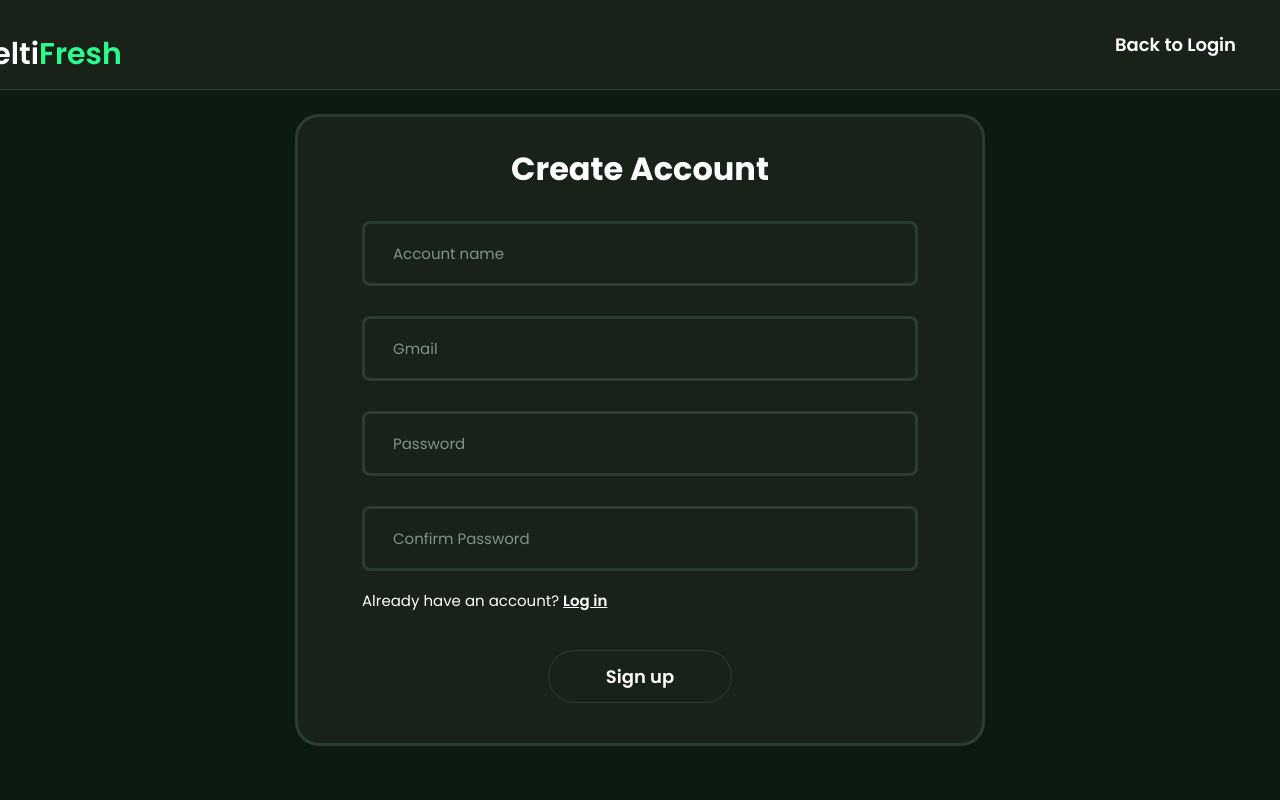
After one commit to nksglld/PeltiFresh-Website, a Flask app: template templates/sign_up.html in a window 1280 px wide. The commit adds this page. Run offline with Flask 3, Linux system fonts and the light colour scheme; the template is opened without the code that fills it, so the values that code supplies are empty.

Commit message:
add sign-up page

```diff
--- a/app.py
+++ b/app.py
@@ -18,9 +18,11 @@ def login_user():
         pass  # real login check comes later
     return render_template("login.html", role="user")
 
-@app.route("/register")
+@app.route("/register", methods=["GET", "POST"])
 def register():
-    return "Sign-up page (coming next)"
+    if request.method == "POST":
+        pass  # saving the account to the database comes later
+    return render_template("register.html")
 
 if __name__ == "__main__":
     app.run(debug=True)
--- a/static/css/style.css
+++ b/static/css/style.css
@@ -12,7 +12,7 @@
 }
 
 * { box-sizing: border-box; }
-
+/* Select log in */
 body {
   margin: 0;
   min-height: 100vh;
@@ -32,13 +32,15 @@ body {
   font-size: 40px;
   font-weight: 600;
   color: var(--text-pelti);
+  transform: translate(-70px, 10px);
+  font-size: 80px;
 }
 .brand span { color: var(--text-fresh); }
 
 .select-card {
   width: 100%;
-  max-width: 840px;
-  min-height: 380px;
+  max-width: 1228px;
+  min-height: 600px;
   background: var(--user-button);
   border: 1px solid var(--border);
   border-radius: 14px;
@@ -99,7 +101,13 @@ body {
   .select-actions { width: 100%; max-width: 320px; }
 }
 
-.brand-large { font-size: 44px; }
+/* Login Page Styles */
+.brand-large {
+  width: 100%;
+  font-size: 44px;
+  text-align: center;
+  transform: translateY(10px);
+}
 
 .login-box {
   width: 100%;
@@ -170,3 +178,81 @@ body {
   .brand-large { font-size: 36px; }
   .login-links { flex-direction: column; align-items: flex-start; }
 }
+
+/* Create an account page styles */
+.topbar {
+  display: flex;
+  align-items: center;
+  justify-content: space-between;
+  height: 90px;
+  padding: 0 44px;
+  background: var(--user-button);
+  border-bottom: 1px solid var(--border);
+}
+.brand-sm { font-size: 30px; }
+.topbar-link {
+  color: var(--other-text);
+  text-decoration: none;
+  font-size: 18px;
+  font-weight: 600;
+}
+.topbar-link:hover { color: var(--text-fresh); }
+
+.signup-wrap {
+  display: flex;
+  justify-content: center;
+  padding: 24px 20px 48px;
+}
+
+.signup-card {
+  width: 100%;
+  max-width: 690px;
+  background: var(--user-button);
+  border: 3px solid var(--border);
+  border-radius: 24px;
+  padding: 28px 64px 40px;
+}
+
+.signup-title {
+  margin: 0 0 28px;
+  text-align: center;
+  font-size: 32px;
+  font-weight: 700;
+}
+
+.signup-form {
+  display: flex;
+  flex-direction: column;
+  gap: 30px;
+}
+
+.field-lg {
+  padding: 18px 28px;
+  border: 3px solid var(--border);
+  border-radius: 8px;
+  font-size: 15px;
+}
+
+.signup-note {
+  margin: -12px 0 0;
+  font-size: 15px;
+}
+
+.btn-signup {
+  align-self: center;
+  min-width: 184px;
+  padding: 12px 32px;
+  font-size: 18px;
+  font-weight: 600;
+  border-radius: 30px;
+}
+
+@media (max-width: 600px) {
+  .topbar { height: 70px; padding: 0 16px; }
+  .brand-sm { font-size: 24px; }
+  .topbar-link { font-size: 15px; }
+  .signup-card { padding: 24px 20px 32px; border-radius: 18px; }
+  .signup-title { font-size: 26px; }
+  .signup-form { gap: 20px; }
+  .field-lg { padding: 14px 16px; }
+}
--- /dev/null
+++ b/templates/sign_up.html
@@ -0,0 +1,48 @@
+<!DOCTYPE html>
+<html lang="en">
+<head>
+  <meta charset="UTF-8">
+  <meta name="viewport" content="width=device-width, initial-scale=1">
+  <title>PeltiFresh | Create Account</title>
+  <link rel="preconnect" href="https://fonts.googleapis.com">
+  <link href="https://fonts.googleapis.com/css2?family=Poppins:wght@400;500;600;700&display=swap" rel="stylesheet">
+  <link rel="stylesheet" href="{{ url_for('static', filename='css/style.css') }}">
+</head>
+<body>
+  <header class="topbar">
+    <div class="brand brand-sm">Pelti<span>Fresh</span></div>
+    <a class="topbar-link" href="{{ url_for('select_login') }}">Back to Login</a>
+  </header>
+
+  <main class="signup-wrap">
+    <section class="signup-card">
+      <h1 class="signup-title">Create Account</h1>
+
+      <form class="signup-form" method="post" action="{{ url_for('register') }}">
+        <label class="visually-hidden" for="username">Account name</label>
+        <input class="field field-lg" type="text" id="username" name="username"
+               placeholder="Account name" autocomplete="username" required>
+
+        <label class="visually-hidden" for="email">Gmail</label>
+        <input class="field field-lg" type="email" id="email" name="email"
+               placeholder="Gmail" autocomplete="email" required>
+
+        <label class="visually-hidden" for="password">Password</label>
+        <input class="field field-lg" type="password" id="password" name="password"
+               placeholder="Password" autocomplete="new-password" minlength="8" required>
+
+        <label class="visually-hidden" for="confirm">Confirm password</label>
+        <input class="field field-lg" type="password" id="confirm" name="confirm"
+               placeholder="Confirm Password" autocomplete="new-password" required>
+
+        <p class="signup-note">
+          Already have an account?
+          <a class="link-strong" href="{{ url_for('select_login') }}">Log in</a>
+        </p>
+
+        <button class="btn btn-green btn-signup" type="submit">Sign up</button>
+      </form>
+    </section>
+  </main>
+</body>
+</html>
```
